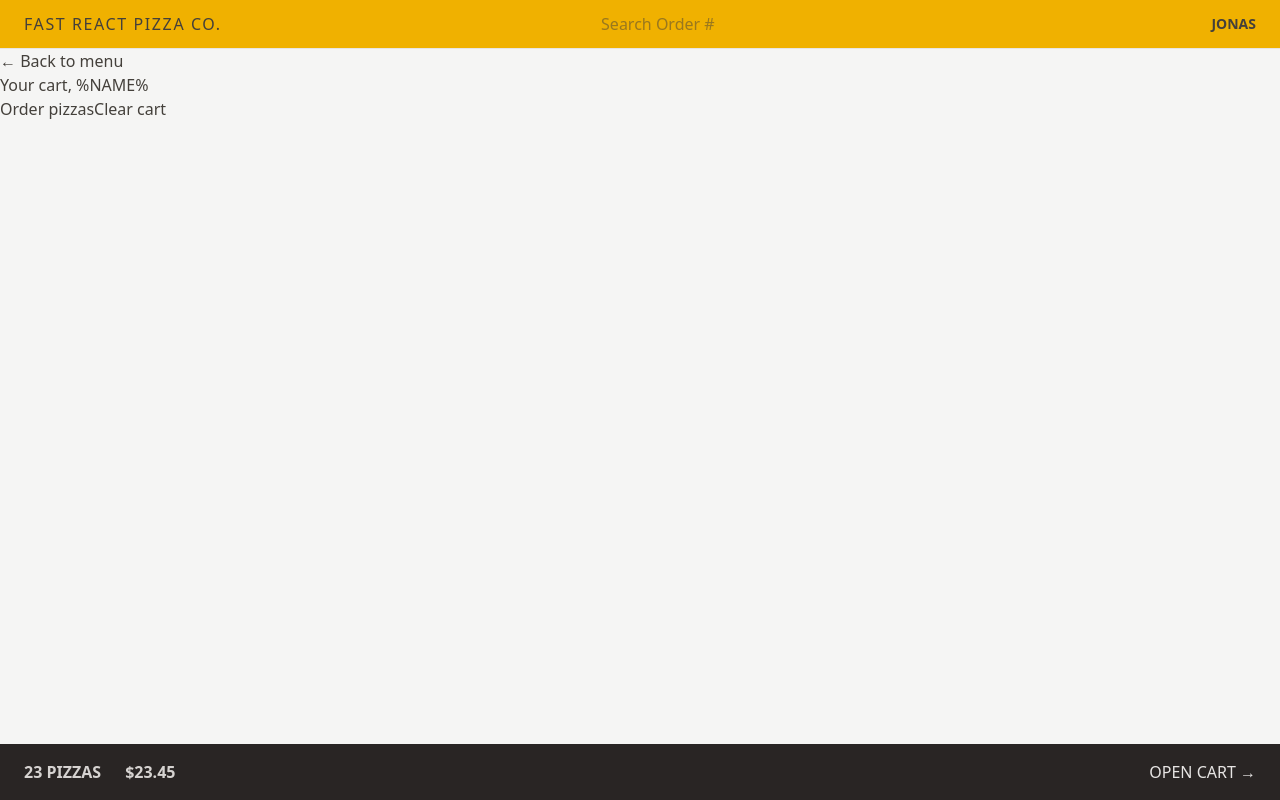
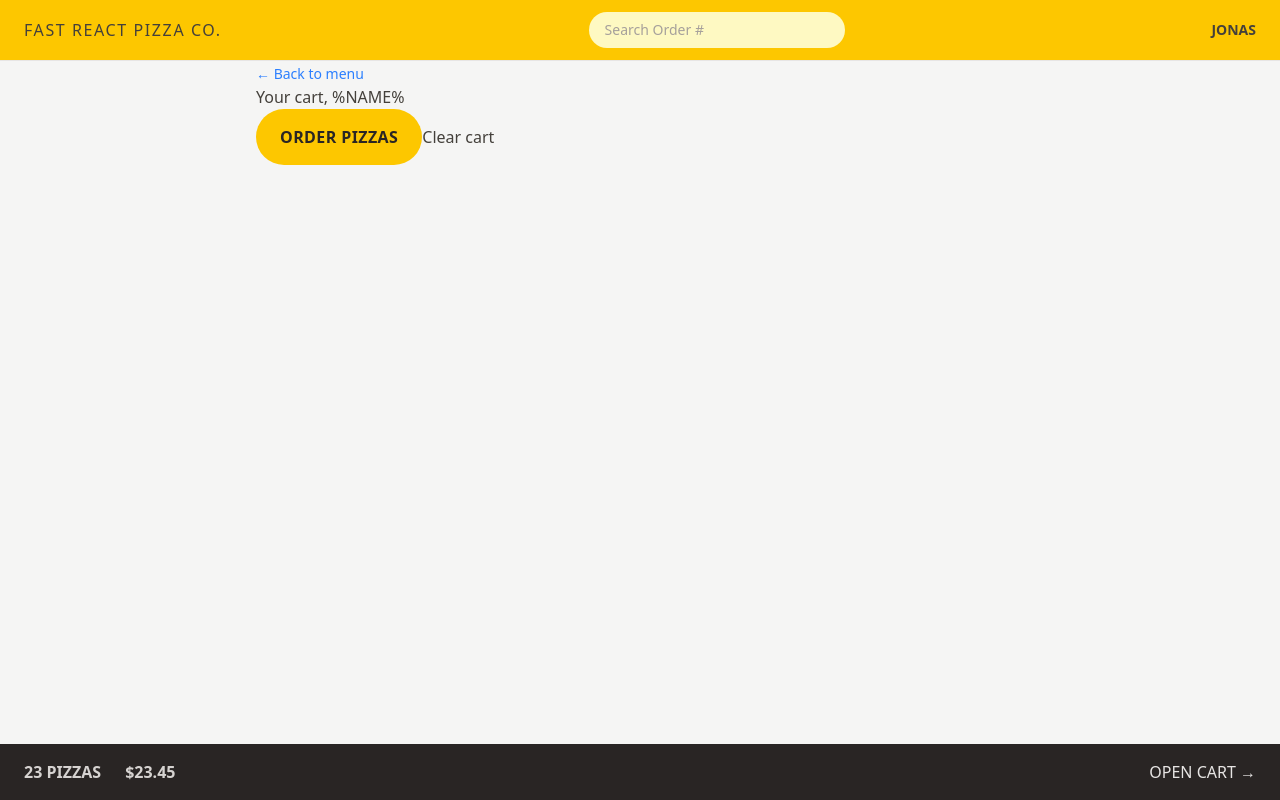
Before and after one commit to TanyaSoni29/react-fast-pizza, a React (Vite) app: page /cart in a window 1280 px wide. Built offline with nearby package versions, Linux system fonts and the light colour scheme.

Commit message:
button component can be used as link componenet as well

```diff
--- a/src/features/cart/Cart.jsx
+++ b/src/features/cart/Cart.jsx
@@ -1,4 +1,5 @@
-import { Link } from 'react-router-dom';
+import LinkButton from '../../ui/LinkButton';
+import Button from '../../ui/Button';
 
 const fakeCart = [
   {
@@ -29,12 +30,16 @@
 
   return (
     <div>
-      <Link to="/menu">&larr; Back to menu</Link>
+      {/* <Link to="/menu" className="text-sm text-blue-500 hover:text-blue-600 hover:underline">
+        &larr; Back to menu
+      </Link> */}
+      <LinkButton to="/menu">&larr; Back to menu</LinkButton>
 
       <h2>Your cart, %NAME%</h2>
 
       <div>
-        <Link to="/order/new">Order pizzas</Link>
+        <Button to="/order/new">Order pizzas</Button>
+        {/* <Link to="/order/new">Order pizzas</Link> */}
         <button>Clear cart</button>
       </div>
     </div>
--- a/src/features/order/CreateOrder.jsx
+++ b/src/features/order/CreateOrder.jsx
@@ -1,31 +1,31 @@
-import { useState } from "react";
-import { Form, redirect, useActionData, useNavigation } from "react-router-dom";
-import { createOrder } from "../../services/apiRestaurant";
+import { Form, redirect, useActionData, useNavigation } from 'react-router-dom';
+import { createOrder } from '../../services/apiRestaurant';
+import Button from '../../ui/Button';
 
 // https://uibakery.io/regex-library/phone-number
 const isValidPhone = (str) =>
   /^\+?\d{1,4}?[-.\s]?\(?\d{1,3}?\)?[-.\s]?\d{1,4}[-.\s]?\d{1,4}[-.\s]?\d{1,9}$/.test(
-    str
+    str,
   );
 
 const fakeCart = [
   {
     pizzaId: 12,
-    name: "Mediterranean",
+    name: 'Mediterranean',
     quantity: 2,
     unitPrice: 16,
     totalPrice: 32,
   },
   {
     pizzaId: 6,
-    name: "Vegetale",
+    name: 'Vegetale',
     quantity: 1,
     unitPrice: 13,
     totalPrice: 13,
   },
   {
     pizzaId: 11,
-    name: "Spinach and Mushroom",
+    name: 'Spinach and Mushroom',
     quantity: 1,
     unitPrice: 15,
     totalPrice: 15,
@@ -35,7 +35,7 @@
 function CreateOrder() {
   const navigation = useNavigation();
   const formErrors = useActionData(); // to get access of data return by the attached action
-  const isSubmitting = navigation.state === "submitting";
+  const isSubmitting = navigation.state === 'submitting';
   // const [withPriority, setWithPriority] = useState(false);
   const cart = fakeCart;
 
@@ -44,16 +44,26 @@
       <h2>Ready to order? Let's go!</h2>
 
       {/* <Form method="POST" action="/order/new"> we can give action or leave it as below react router by default simply match with the closest route by doing this it will not work now we have to give action so similarly as loader below we write action function */}
-      <Form method='POST'>
+      <Form method="POST">
         <div>
           <label>First Name</label>
-          <input type='text' name='customer' required />
+          <input
+            type="text"
+            name="customer"
+            required
+            className="w-full rounded-full border border-stone-200 px-4 py-2 text-sm transition-all duration-300 placeholder:text-stone-400 focus:ring focus:ring-yellow-400 focus:outline-none md:px-6 md:py-3"
+          />
         </div>
 
         <div>
           <label>Phone number</label>
           <div>
-            <input type='tel' name='phone' required />
+            <input
+              type="tel"
+              name="phone"
+              required
+              className="w-full rounded-full border border-stone-200 px-4 py-2 text-sm transition-all duration-300 placeholder:text-stone-400 focus:ring focus:ring-yellow-400 focus:outline-none md:px-6 md:py-3"
+            />
           </div>
           {formErrors.phone && <p>{formErrors.phone}</p>}
         </div>
@@ -61,26 +71,40 @@
         <div>
           <label>Address</label>
           <div>
-            <input type='text' name='address' required />
+            <input
+              type="text"
+              name="address"
+              required
+              className="w-full rounded-full border border-stone-200 px-4 py-2 text-sm transition-all duration-300 placeholder:text-stone-400 focus:ring focus:ring-yellow-400 focus:outline-none md:px-6 md:py-3"
+            />
           </div>
         </div>
 
         <div>
           <input
-            type='checkbox'
-            name='priority'
-            id='priority'
+            className="h-6 w-6 accent-yellow-400 focus:ring focus:ring-yellow-400 focus:ring-offset-2 focus:outline-none"
+            type="checkbox"
+            name="priority"
+            id="priority"
             // value={withPriority}
             // onChange={(e) => setWithPriority(e.target.checked)}
           />
-          <label htmlFor='priority'>Want to yo give your order priority?</label>
+          <label htmlFor="priority">Want to yo give your order priority?</label>
         </div>
 
         <div>
-          <input type='hidden' name='cart' value={JSON.stringify(cart)} />
-          <button disabled={isSubmitting}>
-            {isSubmitting ? "Placing Order..." : "Order now"}
+          <input type="hidden" name="cart" value={JSON.stringify(cart)} />
+          {/* in tailwind when we apply focus outline none then it may create accessibility issue in order to tackle that we use ring */}
+          {/* <button
+            disabled={isSubmitting}
+            // className="inline-block rounded-full bg-yellow-400 px-4 py-3 font-semibold tracking-wide text-stone-800 uppercase transition-colors duration-300 hover:bg-yellow-300 focus:bg-yellow-300 focus:ring focus:ring-yellow-300 focus:ring-offset-2 focus:outline-none disabled:cursor-not-allowed"
+          >
+            {isSubmitting ? 'Placing Order...' : 'Order now'}
           </button>
+          in this way we can create component and reuse the same style */}
+          <Button disabled={isSubmitting}>
+            {isSubmitting ? 'Placing Order...' : 'Order now'}
+          </Button>
         </div>
       </Form>
     </div>
@@ -97,14 +121,14 @@
   const order = {
     ...data,
     cart: JSON.parse(data.cart),
-    priority: data.priority === "on",
+    priority: data.priority === 'on',
   };
 
   // data validation inside the action can also be done before placing the order or after placing the order
   const errors = {};
   if (!isValidPhone(order.phone))
     errors.phone =
-      "Please give us your correct phone number. We might need it to contact you."; // and now we can say if error object contain any error the we want to return the error object in the createOrder component
+      'Please give us your correct phone number. We might need it to contact you.'; // and now we can say if error object contain any error the we want to return the error object in the createOrder component
   if (Object.keys(errors).length > 0) return errors;
 
   // if everything is okay then create new order and redirect to that order
--- a/src/features/order/SearchOrder.jsx
+++ b/src/features/order/SearchOrder.jsx
@@ -1,20 +1,21 @@
-import { useState } from "react";
-import { useNavigate } from "react-router-dom";
+import { useState } from 'react';
+import { useNavigate } from 'react-router-dom';
 
 export default function SearchOrder() {
-  const [query, setQuery] = useState("");
+  const [query, setQuery] = useState('');
   const navigate = useNavigate();
   const handleSubmit = (e) => {
     e.preventDefault();
     navigate(`/order/${query}`);
-    setQuery("");
+    setQuery('');
   };
   return (
     <form onSubmit={handleSubmit}>
       <input
-        placeholder='Search Order #'
+        placeholder="Search Order #"
         value={query}
         onChange={(e) => setQuery(e.target.value)}
+        className="transit focus:ring-opacity-50 w-28 rounded-full bg-yellow-100 px-4 py-2 text-sm duration-300 placeholder:text-stone-400 sm:focus:w-72 focus:ring focus:ring-yellow-500 focus:outline-none sm:w-64"
       />
     </form>
   );
--- a/src/features/user/CreateUser.jsx
+++ b/src/features/user/CreateUser.jsx
@@ -1,4 +1,5 @@
 import { useState } from 'react';
+import Button from '../../ui/Button';
 
 function CreateUser() {
   const [username, setUsername] = useState('');
@@ -18,12 +19,13 @@
         placeholder="Your full name"
         value={username}
         onChange={(e) => setUsername(e.target.value)}
-        className="w-72"
+        className="input w-72 mb-8"
+        // we are using the @apply operator to apply same class and along with those we can also write that we want
       />
 
       {username !== '' && (
         <div>
-          <button>Start ordering</button>
+          <Button>Start ordering</Button>
         </div>
       )}
     </form>
--- a/src/index.css
+++ b/src/index.css
@@ -1,18 +1,10 @@
 @import 'tailwindcss';
 
-/* body {
-  font-family: system-ui, -apple-system, BlinkMacSystemFont, "Segoe UI", Roboto,
-    Oxygen, Ubuntu, Cantarell, "Open Sans", "Helvetica Neue", sans-serif;
-  background-color: #f7f7f7;
-  color: #444;
+@layer components {
+  .input {
+    @apply w-full rounded-full border border-stone-200 px-4 py-2 text-sm transition-all duration-300 placeholder:text-stone-400 focus:ring focus:ring-yellow-400 focus:outline-none md:px-6 md:py-3;
+  }
 }
-
-.layout {
-  display: grid;
-  grid-template-rows: auto 1fr auto;
-  gap: 32px;
-  height: 100dvh;
-} */
 
 /* https://dev.to/afif/i-made-100-css-loaders-for-your-next-project-4eje */
 .loader {
--- a/src/ui/AppLayout.jsx
+++ b/src/ui/AppLayout.jsx
@@ -12,9 +12,11 @@
       {isLoading && <Loader />}
       <Header />
       {/* we want to scroll the main content not overall scroll */}
-      <main className="overflow-scroll">
-        <Outlet />
-      </main>
+      <div className="overflow-scroll">
+        <main className="mx-auto max-w-3xl">
+          <Outlet />
+        </main>
+      </div>
       <CartOverview />
     </div>
   );
--- /dev/null
+++ b/src/ui/Button.jsx
@@ -0,0 +1,19 @@
+import { Link } from 'react-router-dom';
+
+export default function Button({ children, disabled, to }) {
+  const className =
+    'inline-block rounded-full bg-yellow-400 px-4 py-3 font-semibold tracking-wide text-stone-800 uppercase transition-colors duration-300 hover:bg-yellow-300 focus:bg-yellow-300 focus:ring focus:ring-yellow-300 focus:ring-offset-2 focus:outline-none disabled:cursor-not-allowed sm:px-6 sm:py-4';
+
+  if (to)
+    return (
+      <Link to={to} className={className}>
+        {children}
+      </Link>
+    );
+
+  return (
+    <button disabled={disabled} className={className}>
+      {children}
+    </button>
+  );
+}
--- a/src/ui/Error.jsx
+++ b/src/ui/Error.jsx
@@ -1,14 +1,16 @@
-import { useNavigate, useRouteError } from 'react-router-dom';
+import { useRouteError } from 'react-router-dom';
+import LinkButton from './LinkButton';
 
 function NotFound() {
-  const navigate = useNavigate();
+  // const navigate = useNavigate();
   const error = useRouteError();
 
   return (
     <div>
       <h1>Something went wrong 😢</h1>
       <p>{error.data || error.message}</p>
-      <button onClick={() => navigate(-1)}>&larr; Go back</button>
+      <LinkButton to="-1">&larr; Go back</LinkButton>
+      {/* <button onClick={() => navigate(-1)}>&larr; Go back</button> */}
     </div>
   );
 }
--- a/src/ui/Header.jsx
+++ b/src/ui/Header.jsx
@@ -4,7 +4,7 @@
 
 export default function Header() {
   return (
-    <header className="flex items-center justify-between border-b border-stone-200 bg-yellow-500 px-4 py-3 uppercase sm:px-6">
+    <header className="flex items-center justify-between border-b border-stone-200 bg-yellow-400 px-4 py-3 uppercase sm:px-6">
       <Link to="/" className="tracking-widest">
         Fast React Pizza Co.
       </Link>
--- /dev/null
+++ b/src/ui/LinkButton.jsx
@@ -0,0 +1,17 @@
+import { Link, useNavigate } from 'react-router-dom';
+
+export default function LinkButton({ children, to }) {
+  const navigate = useNavigate();
+  const className = 'text-sm text-blue-500 hover:text-blue-600 hover:underline';
+  if (to === '-1')
+    return (
+      <button onClick={() => navigate(-1)} className={className}>
+        {children}
+      </button>
+    );
+  return (
+    <Link to={to} className={className}>
+      {children}
+    </Link>
+  );
+}
```
